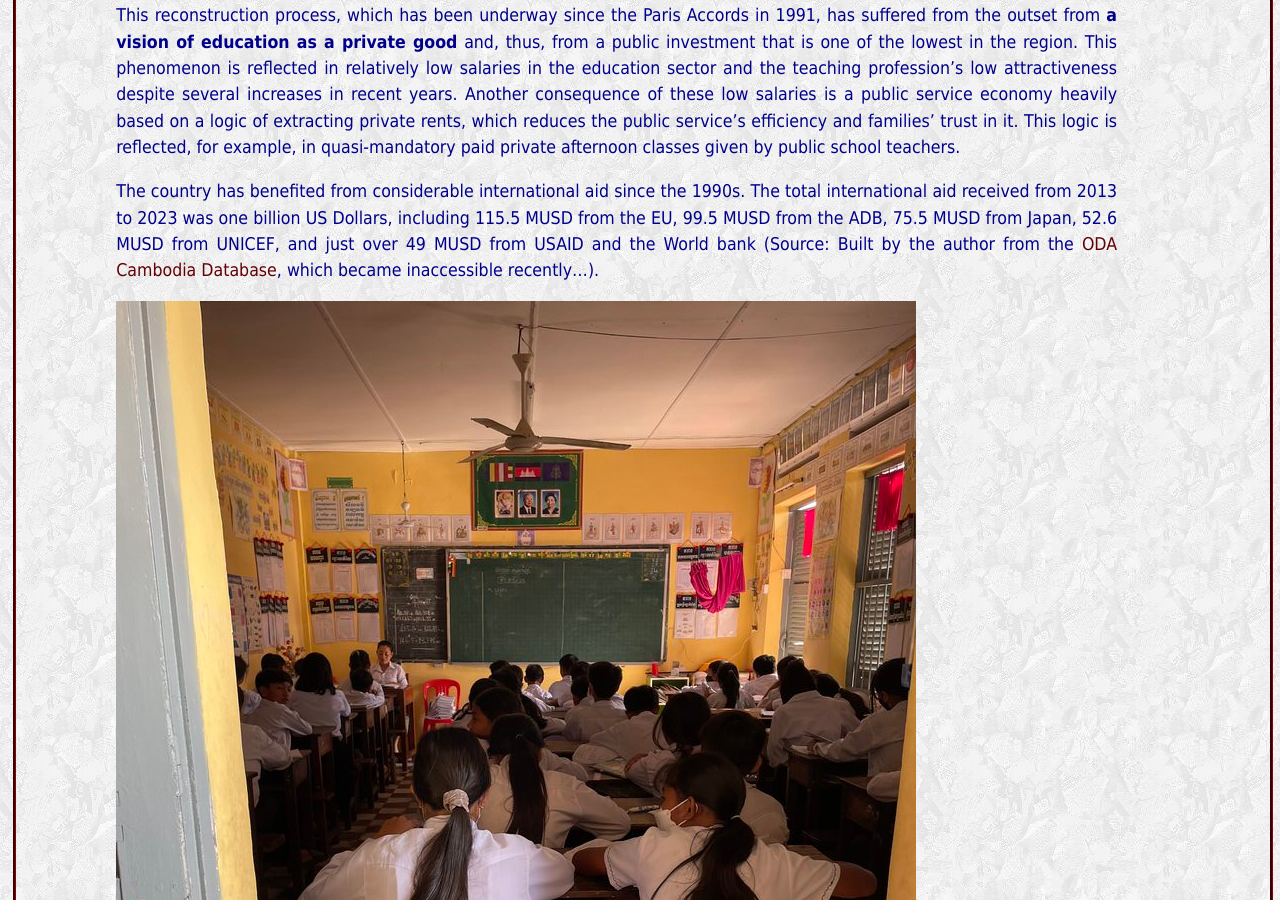
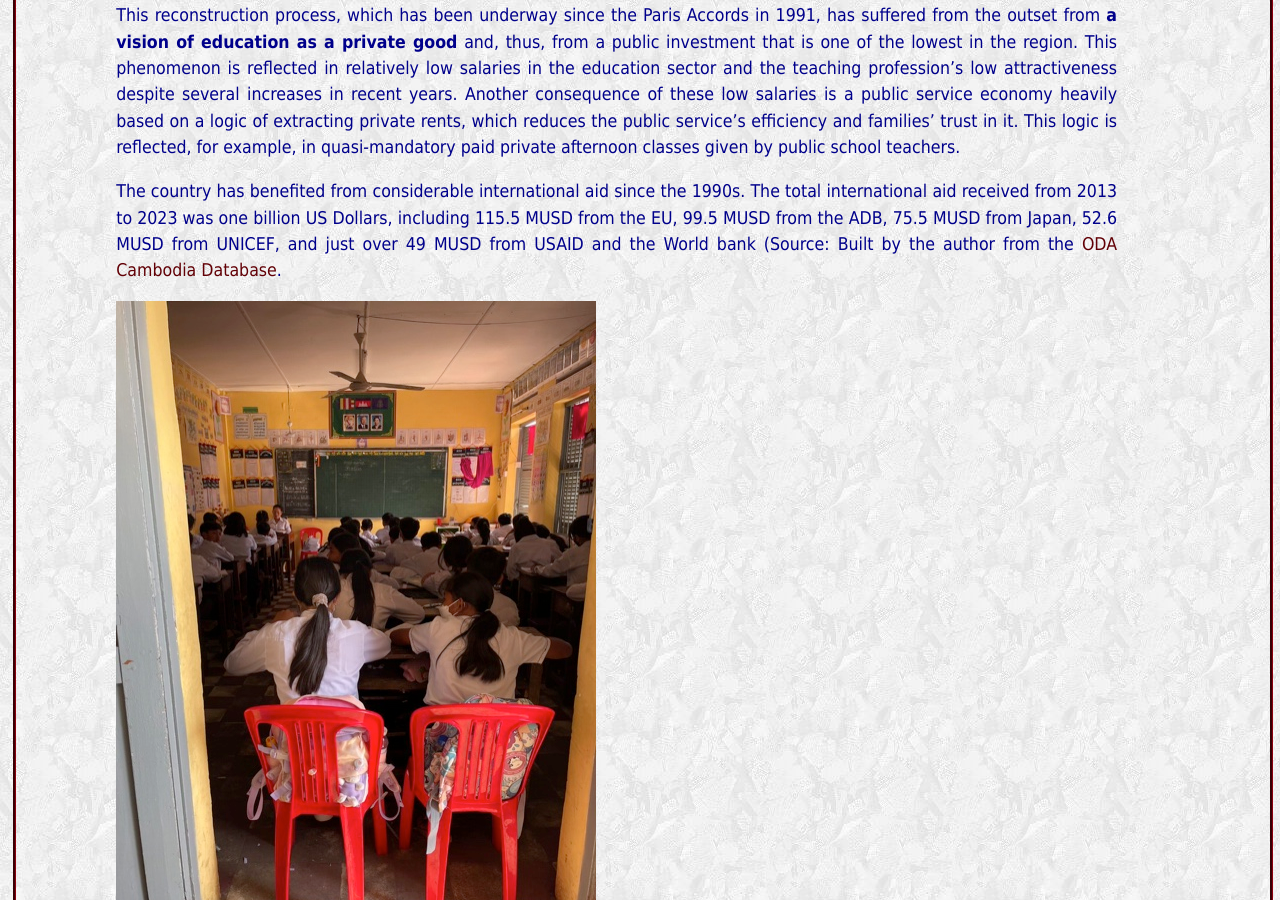
Before and after one commit to myildi/myildi.github.io, a Jekyll site: the page built from _posts/2024-09-12-Cambodia-period-2.md, in a window 1280 px wide and 900 px high, scrolled down 304 px. Built offline with Jekyll 4.4.1, drawn with Linux system fonts in a browser that asks for light colours.

Commit message:
update classroom

```diff
--- a/_posts/2024-09-12-Cambodia-period-2.md
+++ b/_posts/2024-09-12-Cambodia-period-2.md
@@ -8,9 +8,9 @@ After twenty years of civil war, Cambodia faced the challenge of completely rebu
 
 This reconstruction process, which has been underway since the Paris Accords in 1991, has suffered from the outset from **a vision of education as a private good** and, thus, from a public investment that is one of the lowest in the region. This phenomenon is reflected in relatively low salaries in the education sector and the teaching profession's low attractiveness despite several increases in recent years. Another consequence of these low salaries is a public service economy heavily based on a logic of extracting private rents, which reduces the public service's efficiency and families' trust in it. This logic is reflected, for example, in quasi-mandatory paid private afternoon classes given by public school teachers.
 
-The country has benefited from considerable international aid since the 1990s. The total international aid received from 2013 to 2023 was one billion US Dollars, including 115.5 MUSD from the EU, 99.5 MUSD from the ADB, 75.5 MUSD from Japan, 52.6 MUSD from UNICEF, and just over 49 MUSD from USAID and the World bank (Source: Built by the author from the [ODA Cambodia Database](http://odacambodia.com), which became inaccessible recently...).
+The country has benefited from considerable international aid since the 1990s. The total international aid received from 2013 to 2023 was one billion US Dollars, including 115.5 MUSD from the EU, 99.5 MUSD from the ADB, 75.5 MUSD from Japan, 52.6 MUSD from UNICEF, and just over 49 MUSD from USAID and the World bank (Source: Built by the author from the [ODA Cambodia Database](http://oda.cdc.gov.kh).
 
-![A classroom rather full](/images/classroom-bonded.jpeg)
+![A classroom rather full](/images/classroom-bonded.jpg)
 
 Unfortunately, there are relatively few visible effects of this aid, primarily intended to strengthen primary and secondary education, on the ground: poorly equipped schools with sanitary conditions whose inadequacies were glaring during the Covid epidemic; 58% of primary schools do not have access to safe drinking water. Cambodia still ranks 146th globally out of 191 countries in the Human Development Index, and less than 10% of 15-year-old students demonstrate minimal competencies in reading and mathematics in Pisa-D tests (2019).
 
```
Also changed, not shown: images/classroom-bonded.jpg (added).
